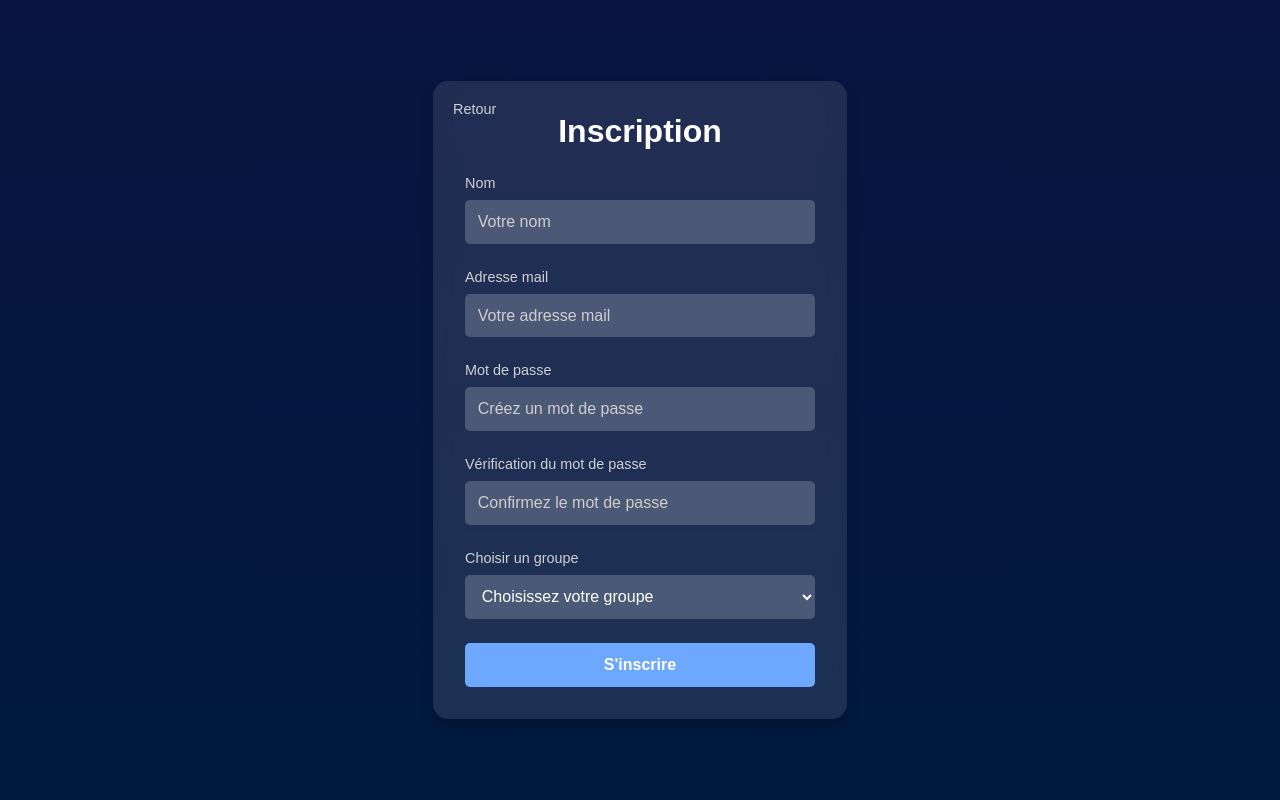
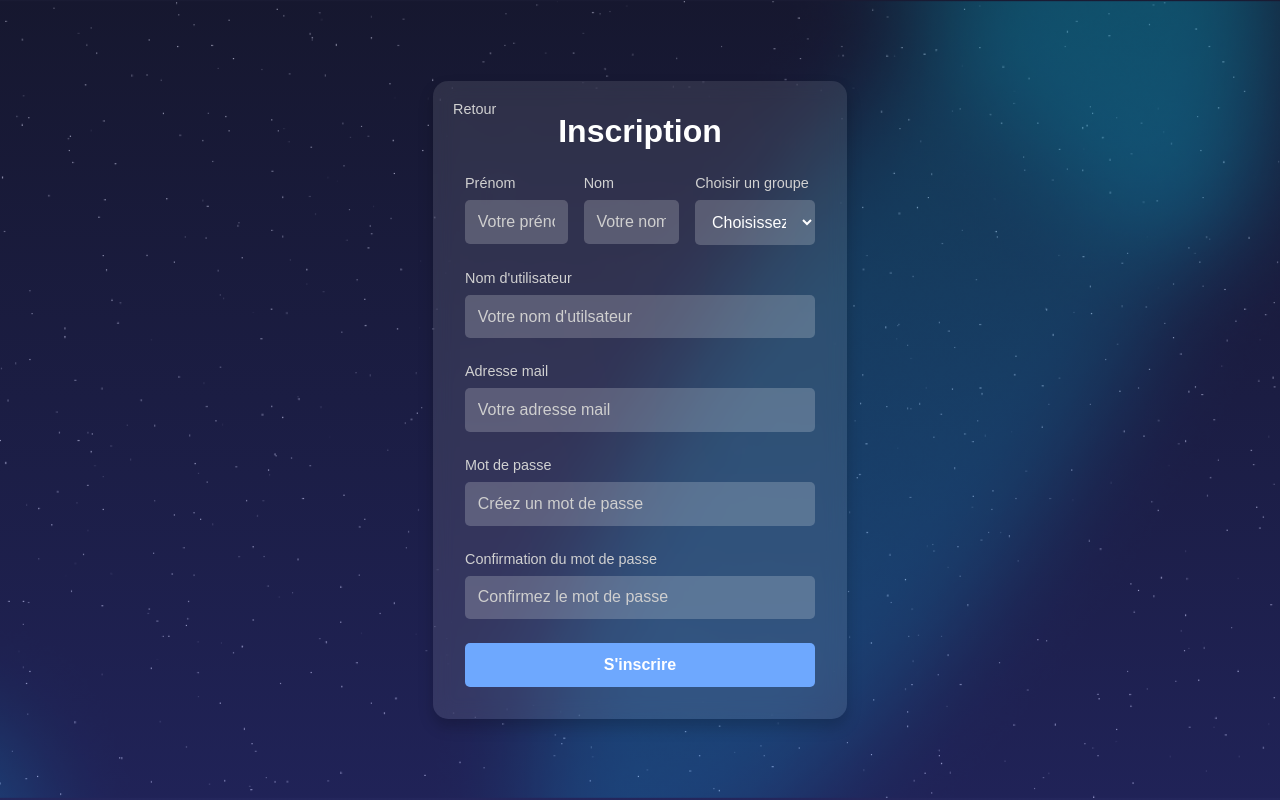
Before and after one commit to SAE-S3-grp-4/back-end, a PHP site: page /inscription.html in a window 1280 px wide. Run offline with PHP 8.4, Linux system fonts and the light colour scheme.

Commit message:
omg j'ai bossé ???

```diff
--- a/CSS/inscription.css
+++ b/CSS/inscription.css
@@ -6,8 +6,12 @@ body, h1, h2, p, a, input, button, select, form {
 }
 
 body {
-    font-family: 'Arial', sans-serif;
-    background: linear-gradient(to bottom, #091540, #021a40);
+    font-family: 'Poppins', sans-serif;
+    background-image: linear-gradient(rgba(19, 21, 77, 0.4), rgba(44, 49, 178, 0.4)), url("../img/pageConnexion/background2.PNG");
+    background-size: cover;
+    background-repeat: no-repeat;
+    background-position: center;
+
     height: 100vh;
     display: flex;
     justify-content: center;
@@ -53,6 +57,12 @@ body {
 
 .back-link:hover {
     color: #ffffff;
+}
+
+.orgaLabels {
+    display: flex;
+    justify-content: space-between; /* Espacement équivalent entre les éléments */
+    gap: 1rem; /* Espacement entre les champs */
 }
 
 .form-group {
--- a/connexion.html
+++ b/connexion.html
@@ -5,6 +5,7 @@
     <meta name="viewport" content="width=device-width, initial-scale=1.0">
     <title>Connexion</title>
     <link rel="stylesheet" href="CSS/connexion.css">
+    <link href="https://fonts.googleapis.com/css2?family=Poppins:wght@400;700&display=swap" rel="stylesheet">
     <script src="js/ajax.js"></script>
     <script src="js/connexion.js"></script>
 </head>
--- a/inscription.html
+++ b/inscription.html
@@ -12,21 +12,14 @@
         <h1>Inscription</h1>
         <a href="accueil.html" class="back-link">Retour</a>
         <form id="signup-form" action="inscription.php" method="POST">
+        <div class="orgaLabels">
             <div class="form-group">
-                <label for="name">Nom</label>
-                <input type="text" id="name" name="name" placeholder="Votre nom" required>
+                <label for="prenom">Prénom</label>
+                <input type="text" id="prenom" name="prenom" placeholder="Votre prénom" required>
             </div>
             <div class="form-group">
-                <label for="email">Adresse mail</label>
-                <input type="email" id="email" name="email" placeholder="Votre adresse mail" required>
-            </div>
-            <div class="form-group">
-                <label for="password">Mot de passe</label>
-                <input type="password" id="password" name="password" placeholder="Créez un mot de passe" required>
-            </div>
-            <div class="form-group">
-                <label for="confirm-password">Vérification du mot de passe</label>
-                <input type="password" id="confirm-password" name="confirm-password" placeholder="Confirmez le mot de passe" required>
+                <label for="nom">Nom</label>
+                <input type="text" id="nom" name="nom" placeholder="Votre nom" required>
             </div>
             <div class="form-group">
                 <label for="group">Choisir un groupe</label>
@@ -38,6 +31,26 @@
                     <option value="tp D">Groupe D</option>
                 </select>
             </div>
+        </div>
+
+
+            <div class="form-group">
+                <label for="username">Nom d'utilisateur</label>
+                <input type="text" id="username" name="username" placeholder="Votre nom d'utilsateur" required>
+            </div>
+            <div class="form-group">
+                <label for="email">Adresse mail</label>
+                <input type="email" id="email" name="email" placeholder="Votre adresse mail" required>
+            </div>
+            <div class="form-group">
+                <label for="password">Mot de passe</label>
+                <input type="password" id="password" name="password" placeholder="Créez un mot de passe" required>
+            </div>
+            <div class="form-group">
+                <label for="confirm-password">Confirmation du mot de passe</label>
+                <input type="password" id="confirm-password" name="confirm-password" placeholder="Confirmez le mot de passe" required>
+            </div>
+
             <div id="error-message" class="error-message" style="display: none;"></div>
             <button type="submit" class="btn-signup">S'inscrire</button>
         </form>
```
